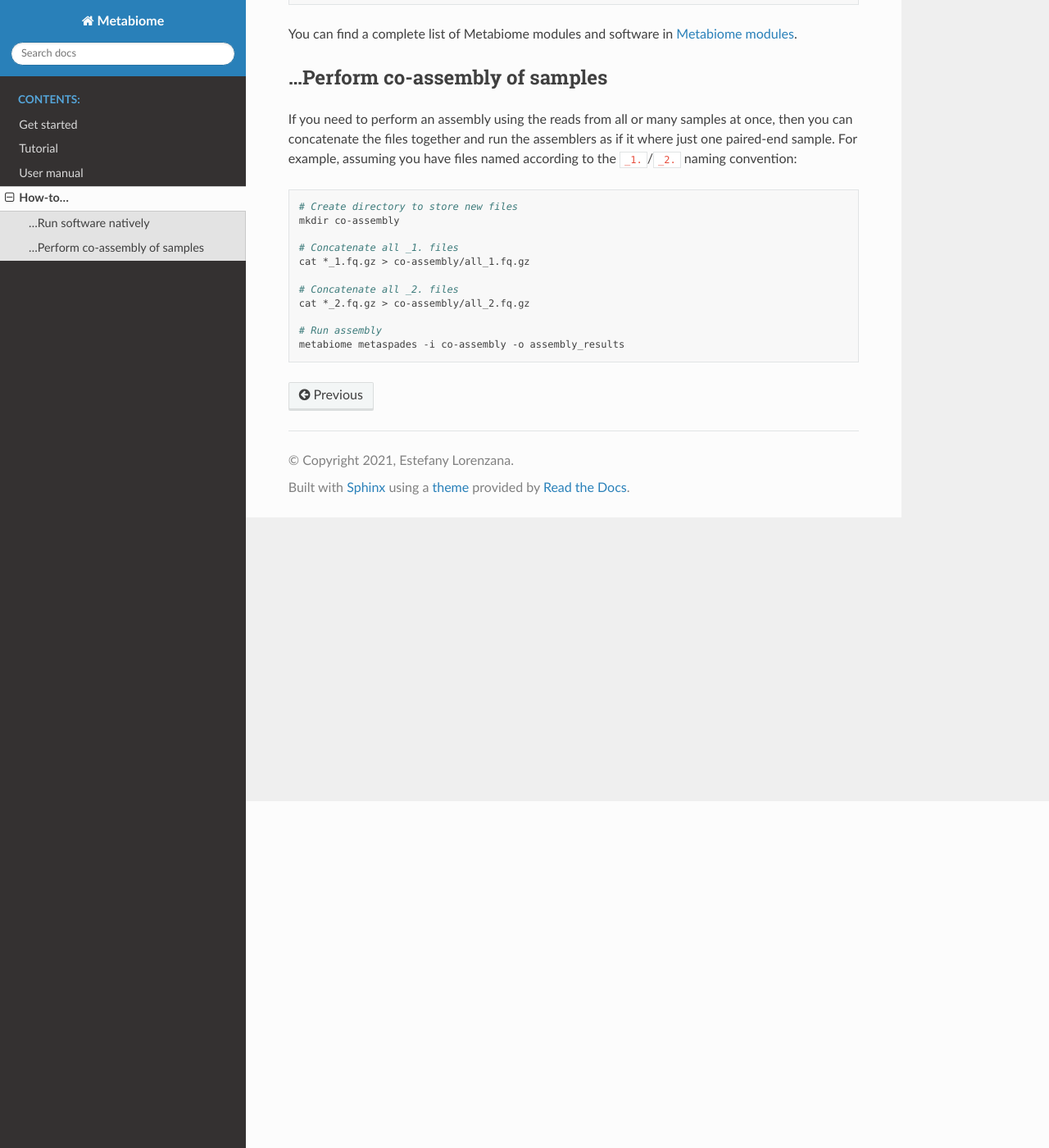
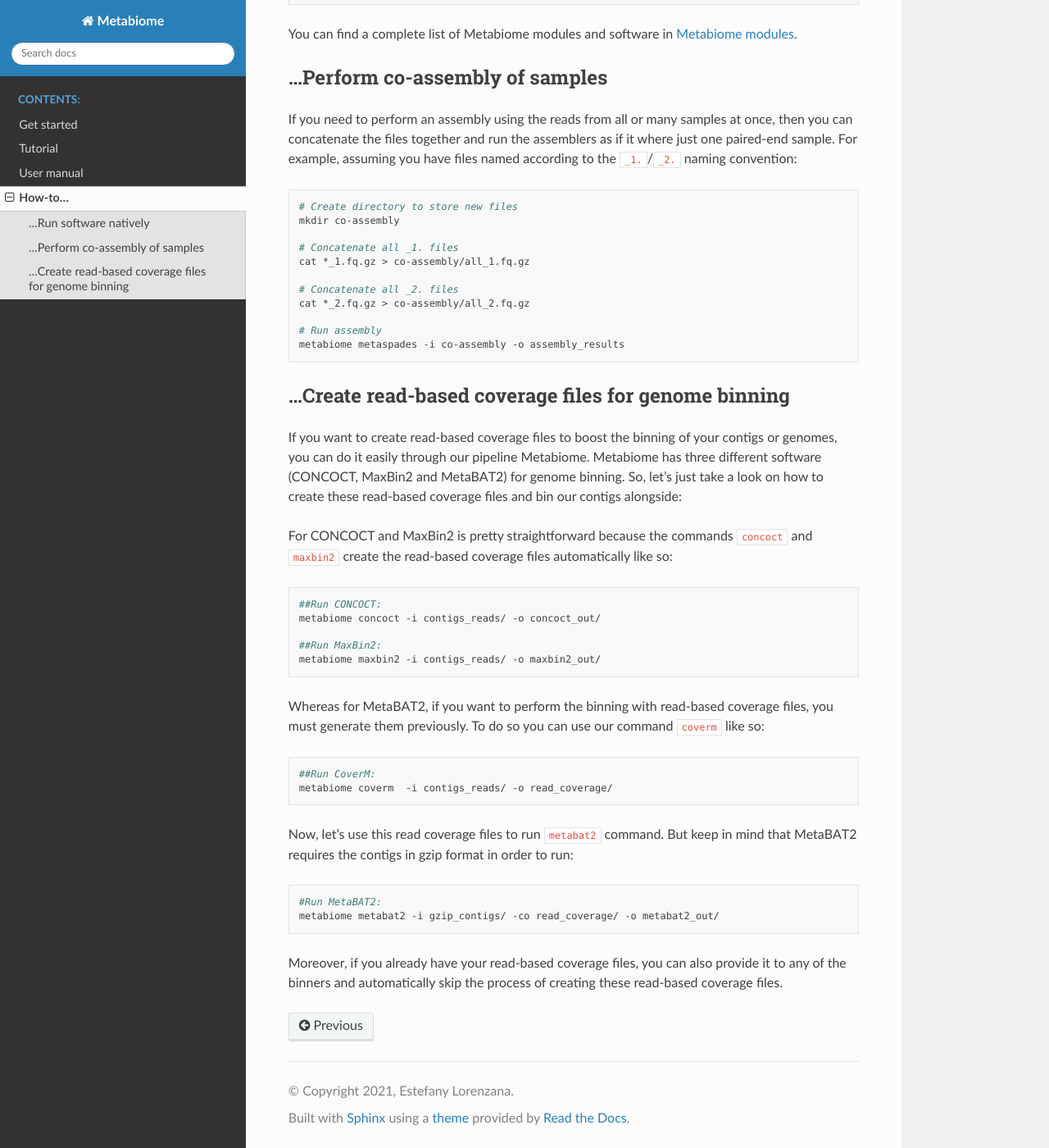
Before and after one commit to Nesper94/Metabiome, a Sphinx documentation site: the page built from documentation/source/how-to.rst, in a window 1280 px wide and 1400 px high, scrolled down 423 px. Shown: the whole window at 82% size. Built offline with Sphinx 7.4.7 and the Read the Docs theme 2.0.0, drawn with Linux system fonts in a browser that asks for light colours.

Commit message:
Add How to create read-based coverage files for genome binning

```diff
--- a/documentation/source/how-to.rst
+++ b/documentation/source/how-to.rst
@@ -43,3 +43,48 @@ according to the ``_1.``/``_2.`` naming convention:
 
     # Run assembly
     metabiome metaspades -i co-assembly -o assembly_results
+
+...Create read-based coverage files for genome binning
+------------------------------------------------------
+
+If you want to create read-based coverage files to boost the
+binning of your contigs or genomes, you can do it easily
+through our pipeline Metabiome. Metabiome has three different
+software (CONCOCT, MaxBin2 and MetaBAT2) for genome binning. So,
+let's just take a look on how to create these read-based coverage
+files and bin our contigs alongside:
+
+For CONCOCT and MaxBin2 is pretty straightforward because the commands
+:code:`concoct` and :code:`maxbin2` create the read-based coverage files
+automatically like so:
+
+.. code-block:: bash
+
+    ##Run CONCOCT:
+    metabiome concoct -i contigs_reads/ -o concoct_out/
+
+    ##Run MaxBin2:
+    metabiome maxbin2 -i contigs_reads/ -o maxbin2_out/
+
+Whereas for MetaBAT2, if you want to perform the binning with read-based
+coverage files, you must generate them previously. To do so you can use
+our command :code:`coverm` like so:
+
+.. code-block:: bash
+
+    ##Run CoverM:
+    metabiome coverm  -i contigs_reads/ -o read_coverage/
+
+Now, let's use this read coverage files to run :code:`metabat2` command.
+But keep in mind that MetaBAT2 requires the contigs in gzip format in
+order to run:
+
+.. code-block:: bash
+
+    #Run MetaBAT2:
+    metabiome metabat2 -i gzip_contigs/ -co read_coverage/ -o metabat2_out/
+
+
+Moreover, if you already have your read-based coverage files, you can also
+provide it to any of the binners and automatically skip the process of
+creating these read-based coverage files.
```
